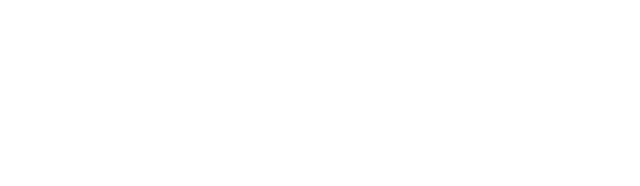
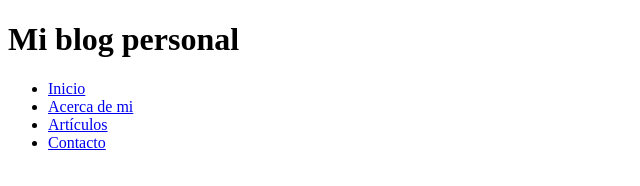
Before and after one commit to mariannth/practica-frontend-m1, a plain HTML site: page index.html in a window 1280 px wide. Shown: the whole page, without its empty margins (0-640 px from the left). Drawn offline with Linux system fonts and the light colour scheme.

Commit message:
Agrego el encabezado de mi proyecto

```diff
--- a/index.html
+++ b/index.html
@@ -6,6 +6,17 @@
     <title>Document</title>
 </head>
 <body>
+    <header>
+        <h1>Mi blog personal</h1>
+        <nav>
+            <ul>
+                <li><a href="#">Inicio</a></li>
+                <li><a href="#">Acerca de mi</a></li>
+                <li><a href="#">Artículos</a></li>
+                <li><a href="#">Contacto</a></li>
+            </ul>
+        </nav>
+    </header>
 
 </body>
 </html>
```
